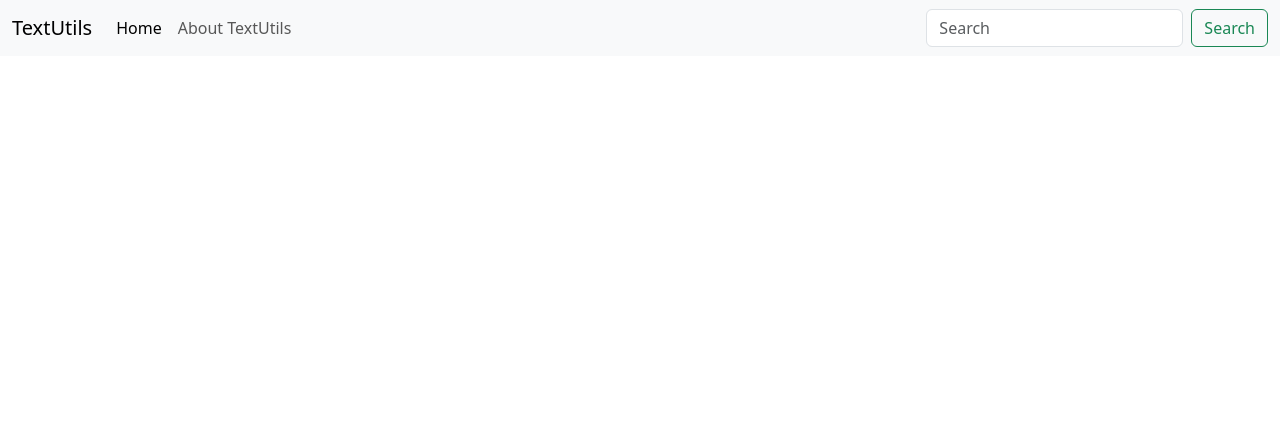
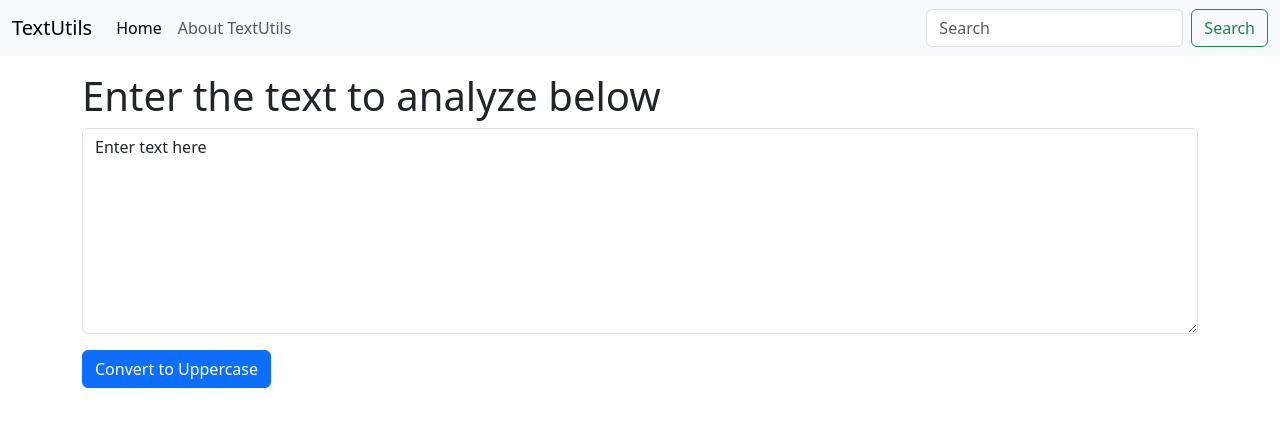
Before and after one commit to mspabitwar/textutils-react, a React (Create React App) app: page / in a window 1280 px wide. Shown: the top 426 px of the page. Built offline with nearby package versions, Linux system fonts and the light colour scheme.

Commit message:
video 7: state and event handling

```diff
--- a/src/App.js
+++ b/src/App.js
@@ -1,10 +1,14 @@
 import './App.css';
 import Navbar from './components/Navbar';
+import TextForm from './components/TextForm';
 
 function App() {
   return (
     <>
       <Navbar title="TextUtils" aboutText="About TextUtils"/>
+      <div className="container my-3">
+        <TextForm heading="Enter the text to analyze below" />
+      </div>
     </>
   );
 }
--- /dev/null
+++ b/src/components/TextForm.js
@@ -0,0 +1,27 @@
+import React, {useState} from 'react'
+
+export default function TextForm(props) {
+    const handleUpperClick = () => {
+        //console.log("You have clicked on handleUpperClick " + text);
+        setText(text.toUpperCase());
+    }
+
+    const handleOnChange = (event) => {
+        //console.log("On change");
+        setText(event.target.value);
+    }
+
+    const[text, setText] = useState('Enter text here');
+    //text = "new text"; // wrong way to update the state
+    //setText("new text"); //correct way to update the state
+
+    return (
+        <div>
+            <h1>{props.heading}</h1>
+            <div className="mb-3">
+                <textarea className="form-control" value={text} onChange={handleOnChange} id="myBox" rows="8"></textarea>
+            </div>
+            <button className="btn btn-primary" onClick={handleUpperClick}>Convert to Uppercase</button>
+        </div>
+    )
+}
```
